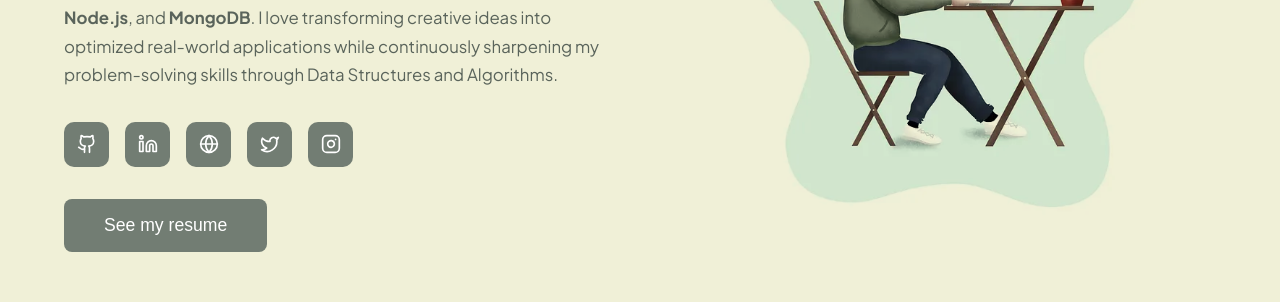
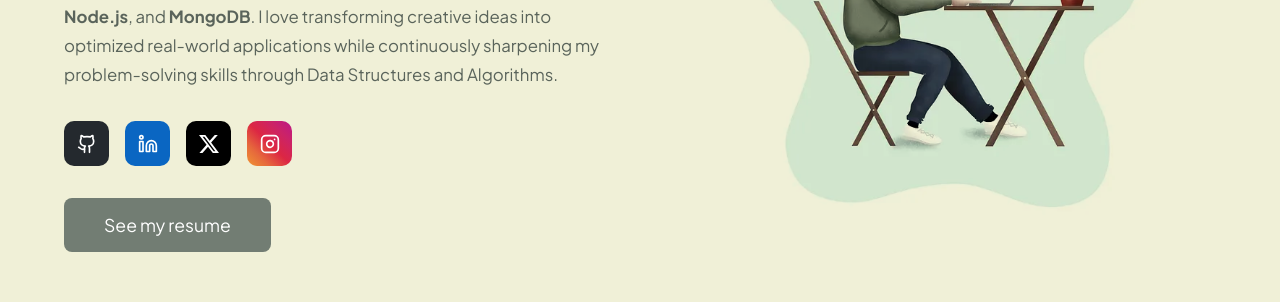
Before and after one commit to Abhijeet83193/Myportfolio, a React (Vite) app in the folder frontend/: page / in a window 1280 px wide. Shown: the part 1200-1502 px from the top of the page. Built offline with nearby package versions, Linux system fonts and the light colour scheme; a web font is replaced by a local one.

Commit message:
Update resume link and button to open resume PDF

```diff
--- a/frontend/src/App.jsx
+++ b/frontend/src/App.jsx
@@ -10,12 +10,23 @@ import {
   Mail,
   ExternalLink,
   Github,
-  Twitter,
   Linkedin,
-  Instagram,
-  Globe
+  Instagram
 } from 'lucide-react';
 import { motion } from 'framer-motion';
+
+// --- Custom X Icon ---
+const XIcon = ({ size = 20, color = "currentColor" }) => (
+  <svg
+    width={size}
+    height={size}
+    viewBox="0 0 24 24"
+    fill={color}
+    xmlns="http://www.w3.org/2000/svg"
+  >
+    <path d="M18.901 1.153h3.68l-8.04 9.19L24 22.846h-7.406l-5.8-7.584-6.638 7.584H.474l8.6-9.83L0 1.154h7.594l5.243 6.932ZM17.61 20.644h2.039L6.486 3.24H4.298Z" />
+  </svg>
+);
 
 // --- Generic Section Wrapper ---
 const Section = ({ id, children, title }) => {
@@ -104,14 +115,22 @@ const Intro = () => (
       </motion.p>
 
       <div variants={textVariants} className="social-links" style={{ marginBottom: '2rem', marginTop: '2rem' }}>
-        <a href="#" className="social-icon-box"><Github size={20} /></a>
-        <a href="#" className="social-icon-box"><Linkedin size={20} /></a>
-        <a href="#" className="social-icon-box"><Globe size={20} /></a>
-        <a href="#" className="social-icon-box"><Twitter size={20} /></a>
-        <a href="#" className="social-icon-box"><Instagram size={20} /></a>
+        <a href="https://github.com/Abhijeet83193" className="social-icon-box github"><Github size={20} /></a>
+        <a href="https://www.linkedin.com/in/abhijeet-dhokne-8644a32b3/" className="social-icon-box linkedin"><Linkedin size={20} /></a>
+        <a href="https://x.com/Abhijeet_Dhokne" className="social-icon-box x-icon"><XIcon size={20} /></a>
+        <a href="https://www.instagram.com/abhi.xiv.hz/" className="social-icon-box instagram"><Instagram size={20} /></a>
       </div>
 
-      <button variants={textVariants} className="btn-primary" style={{ padding: '1rem 2.5rem', borderRadius: '8px', fontSize: '1.1rem' }}>See my resume</button>
+      <a
+        variants={textVariants}
+        href="/resume/resume_1.pdf"
+        target="_blank"
+        rel="noopener noreferrer"
+        className="btn-primary"
+        style={{ display: 'inline-block', padding: '1rem 2.5rem', borderRadius: '8px', fontSize: '1.1rem', textDecoration: 'none' }}
+      >
+        See my resume
+      </a>
     </motion.div>
     <motion.div
       initial={{ opacity: 0, scale: 0.8 }}
--- a/frontend/src/index.css
+++ b/frontend/src/index.css
@@ -335,7 +335,18 @@ body {
   align-items: center;
   justify-content: center;
   text-decoration: none;
+  transition: transform 0.3s ease, opacity 0.3s ease;
 }
+
+.social-icon-box:hover {
+  transform: translateY(-3px);
+  opacity: 0.9;
+}
+
+.social-icon-box.github { background: #24292e; }
+.social-icon-box.linkedin { background: #0a66c2; }
+.social-icon-box.x-icon { background: #000000; }
+.social-icon-box.instagram { background: linear-gradient(45deg, #f09433 0%, #e6683c 25%, #dc2743 50%, #cc2366 75%, #bc1888 100%); }
 
 .btn-primary {
   background: var(--primary);
```
Also changed, not shown: 1 other file (tests, documents, lock files or other folders).
